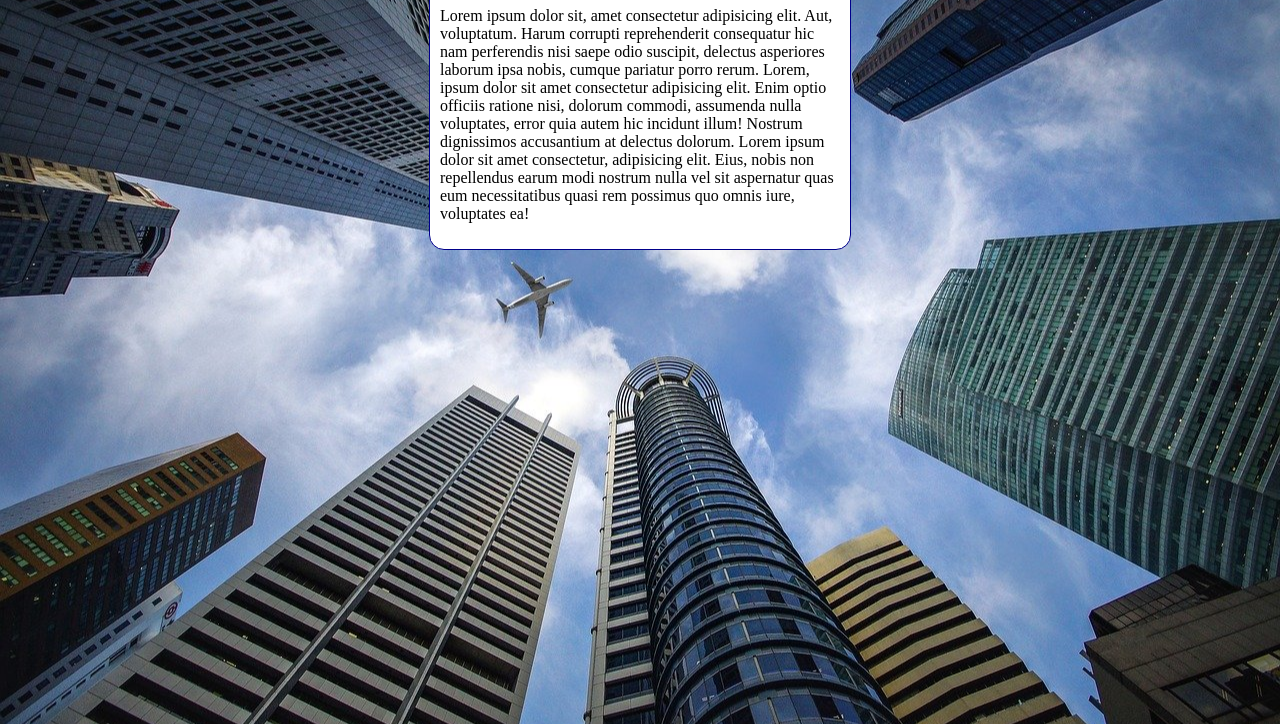
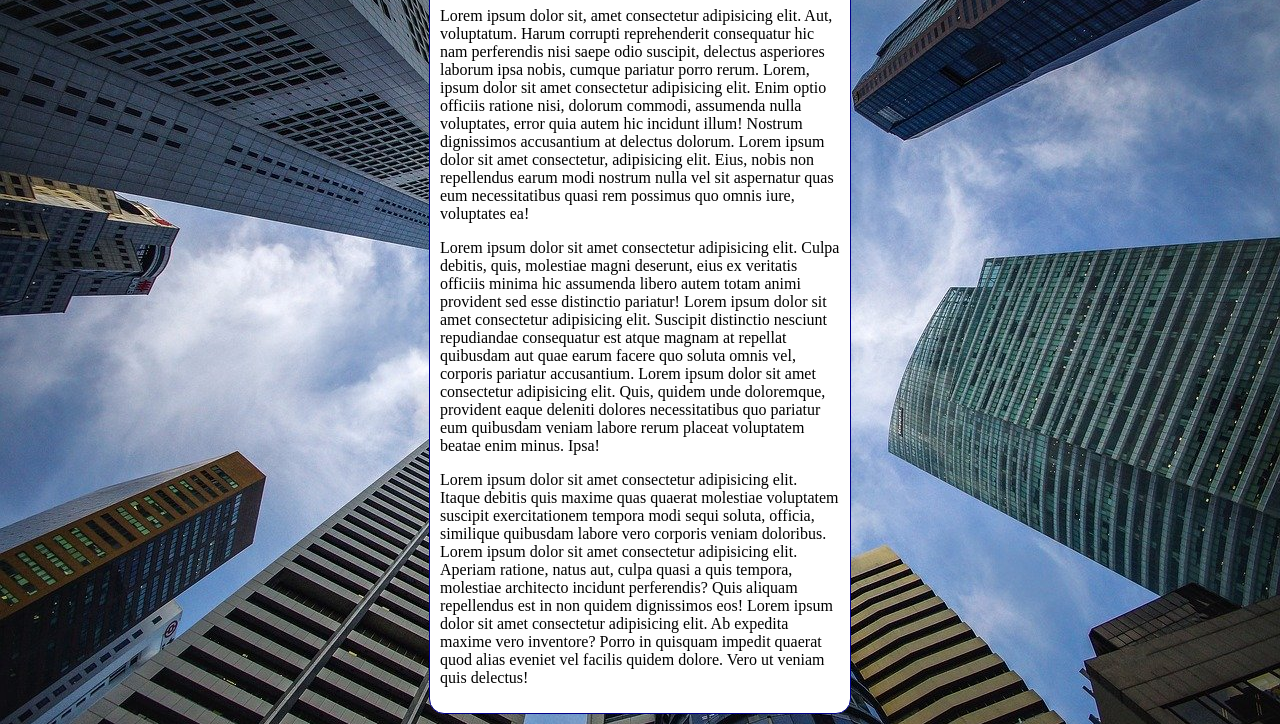
Before and after one commit to CarlaHinoue/html-css, a plain HTML site: page exercicios/ex022/fundo006.html in a window 1280 px wide. Shown: the part 92-816 px from the top of the page. Drawn offline with Linux system fonts and the light colour scheme.

Commit message:
Atualização do exercício 22

```diff
--- a/exercicios/ex022/fundo006.html
+++ b/exercicios/ex022/fundo006.html
@@ -7,16 +7,13 @@
     <style>
         body {
             height: 100vh;
-            background-color: black;
-            background-image: url(imagens/wallpaper002.jpg);
-            background-position: center center;
-            background-repeat: no-repeat;
+            background: black url(imagens/wallpaper002.jpg) center center no-repeat fixed;
             background-size: cover;
         }
 
         main {
             background-color: white;
-            width: 400px;
+            max-width: 400px;
             padding: 10px;
             margin: auto;
             border: 1px solid darkblue;
@@ -28,6 +25,9 @@
     <main>
         <h1>Teste de Imagem de Fundo</h1>
         <p>Lorem ipsum dolor sit, amet consectetur adipisicing elit. Aut, voluptatum. Harum corrupti reprehenderit consequatur hic nam perferendis nisi saepe odio suscipit, delectus asperiores laborum ipsa nobis, cumque pariatur porro rerum. Lorem, ipsum dolor sit amet consectetur adipisicing elit. Enim optio officiis ratione nisi, dolorum commodi, assumenda nulla voluptates, error quia autem hic incidunt illum! Nostrum dignissimos accusantium at delectus dolorum. Lorem ipsum dolor sit amet consectetur, adipisicing elit. Eius, nobis non repellendus earum modi nostrum nulla vel sit aspernatur quas eum necessitatibus quasi rem possimus quo omnis iure, voluptates ea!</p>
+        <p>Lorem ipsum dolor sit amet consectetur adipisicing elit. Culpa debitis, quis, molestiae magni deserunt, eius ex veritatis officiis minima hic assumenda libero autem totam animi provident sed esse distinctio pariatur!
+            Lorem ipsum dolor sit amet consectetur adipisicing elit. Suscipit distinctio nesciunt repudiandae consequatur est atque magnam at repellat quibusdam aut quae earum facere quo soluta omnis vel, corporis pariatur accusantium. Lorem ipsum dolor sit amet consectetur adipisicing elit. Quis, quidem unde doloremque, provident eaque deleniti dolores necessitatibus quo pariatur eum quibusdam veniam labore rerum placeat voluptatem beatae enim minus. Ipsa! </p>
+            <p>Lorem ipsum dolor sit amet consectetur adipisicing elit. Itaque debitis quis maxime quas quaerat molestiae voluptatem suscipit exercitationem tempora modi sequi soluta, officia, similique quibusdam labore vero corporis veniam doloribus. Lorem ipsum dolor sit amet consectetur adipisicing elit. Aperiam ratione, natus aut, culpa quasi a quis tempora, molestiae architecto incidunt perferendis? Quis aliquam repellendus est in non quidem dignissimos eos! Lorem ipsum dolor sit amet consectetur adipisicing elit. Ab expedita maxime vero inventore? Porro in quisquam impedit quaerat quod alias eveniet vel facilis quidem dolore. Vero ut veniam quis delectus!</p>
     </main>
 </body>
 </html>
```
